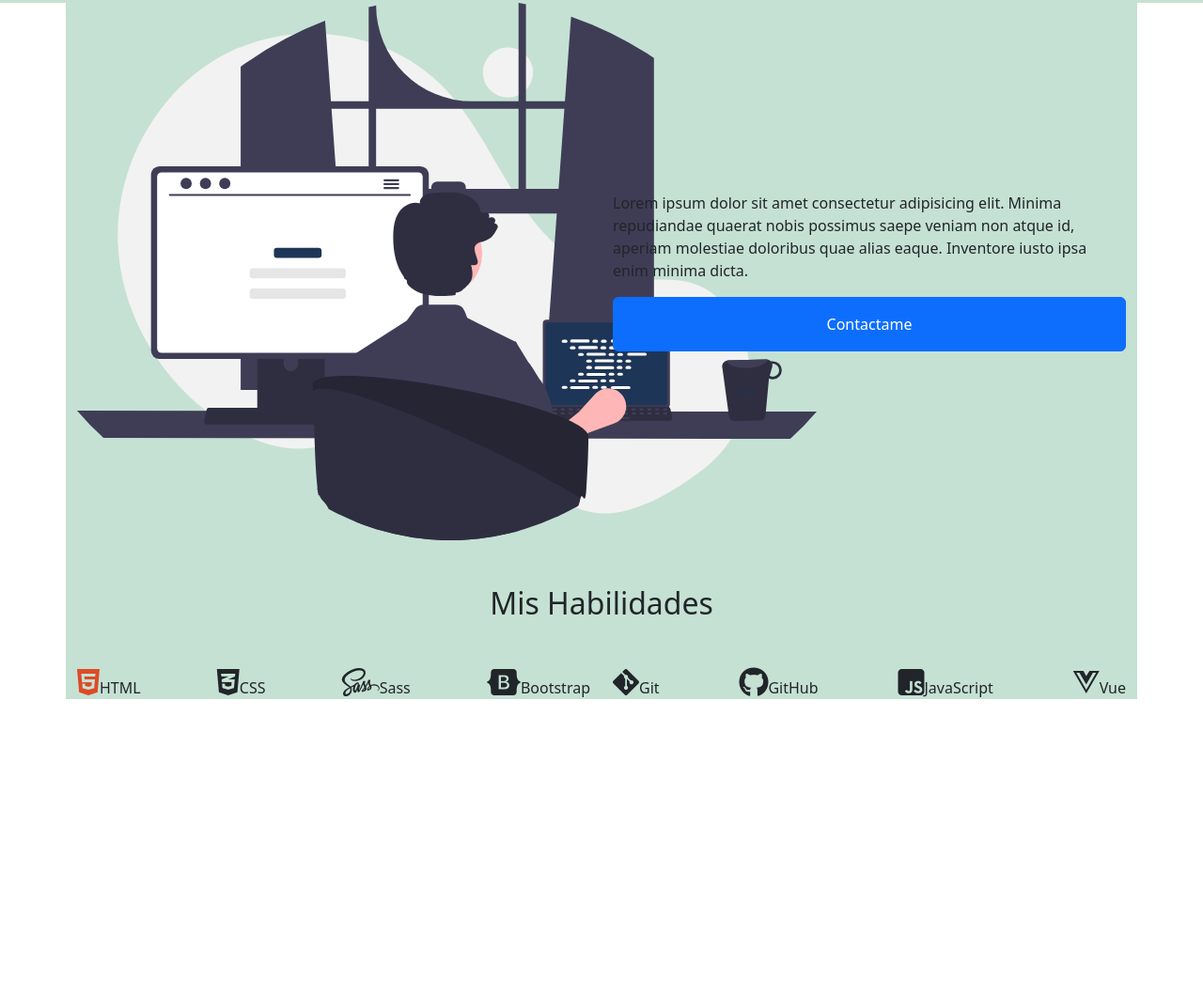
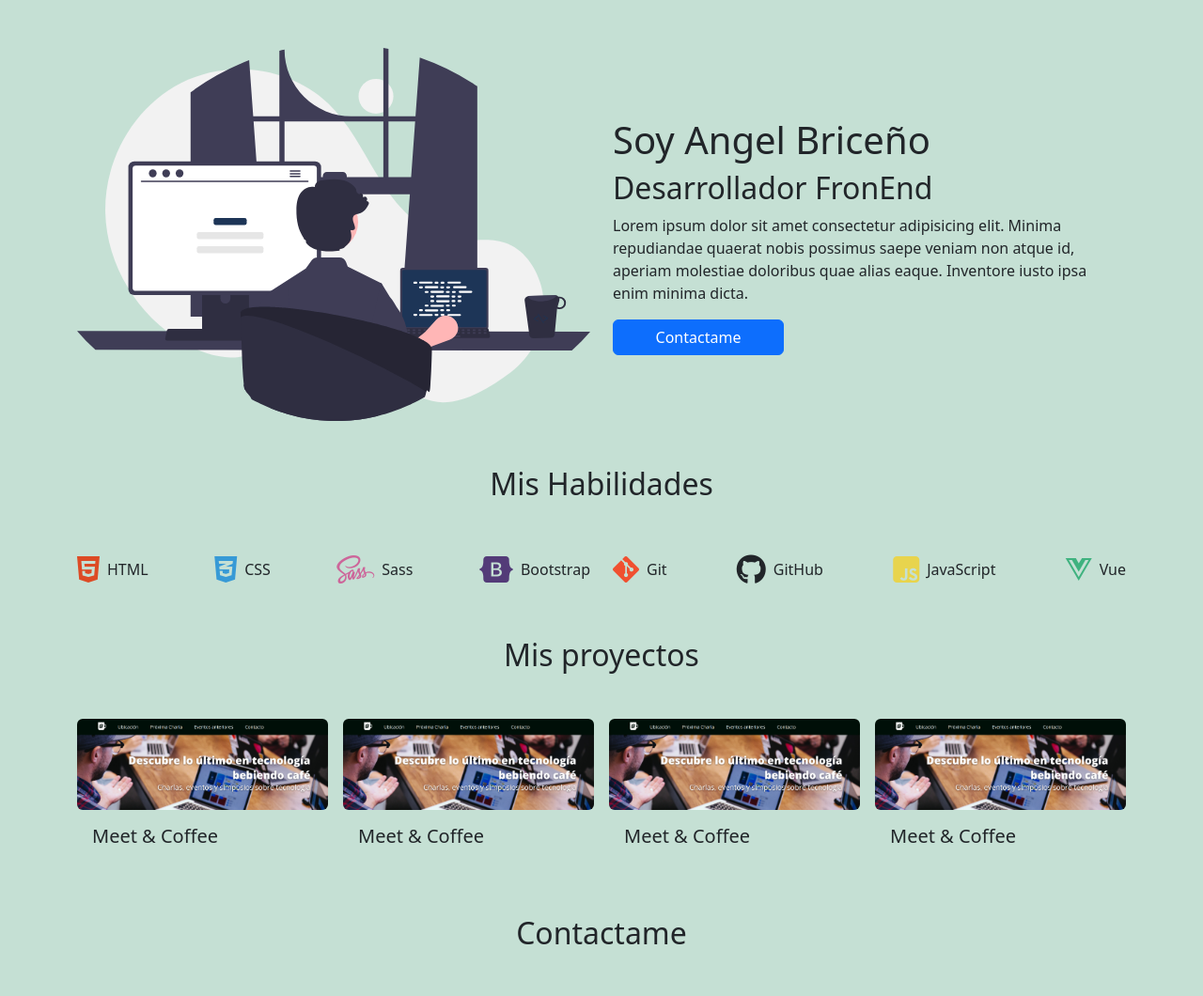
Before and after one commit to angsis/Portafolio, a website with bundled scripts: page index.html in a window 1280 px wide. Shown: the part 71-1131 px from the top of the page at 94% size. Before the commit the page ends 815 px from the top, so only its background shows below. Built offline with nearby package versions, Linux system fonts and the light colour scheme.

Commit message:
Empezando Contactame

```diff
--- /dev/null
+++ b/assets/js/script.js
@@ -0,0 +1 @@
+import "../../node_modules/bootstrap/dist/js/bootstrap.bundle.min.js";
--- a/assets/sass/abstracts/_variable.scss
+++ b/assets/sass/abstracts/_variable.scss
@@ -1,2 +1,7 @@
 $icon_html: #DD4B25;
 $icon_css: #379AD6;
+$icon_sass: #CD669A;
+$icon_bootstrap: #533B78;
+$icon_git: #F05030;
+$icon_js: #E8D44D;
+$icon_vue: #3FB27F;
--- a/assets/sass/main.scss
+++ b/assets/sass/main.scss
@@ -1,3 +1,3 @@
 @import "./abstracts/variable";
+@import "./pages/home";
 @import "./vendors/bootstrap";
-@import "./pages/home";
--- a/assets/sass/pages/_home.scss
+++ b/assets/sass/pages/_home.scss
@@ -1,3 +1,27 @@
 #icon__html {
     color: $icon_html;
 }
+
+#icon__css {
+    color: $icon_css;
+}
+
+#icon__sass {
+    color: $icon_sass;
+}
+
+#icon__bootstrap {
+    color: $icon_bootstrap;
+}
+
+#icon__git {
+    color: $icon_git;
+}
+
+#icon__js {
+    color: $icon_js;
+}
+
+#icon__vuejs {
+    color: $icon_vue;
+}
--- a/index.html
+++ b/index.html
@@ -11,11 +11,13 @@
     <title>Mi Primer Portafolio</title>
 </head>
 
-<body>
-    <nav class="navbar navbar-expand-sm bg-success bg-opacity-25">
+<body class="bg-success bg-opacity-25">
+
+    <!-- Navbar -->
+    <nav class="navbar navbar-expand-sm">
         <div class="container">
             <a class="navbar-brand" href="#">
-                <span class="fw-bold fst-italic fs-2">PeterParker</span>
+                <span class="fw-bold fst-italic fs-2">AngelBriceño</span>
             </a>
             <button class="navbar-toggler" type="button" data-bs-toggle="collapse" data-bs-target="#navbarNavAltMarkup"
                 aria-controls="navbarNavAltMarkup" aria-expanded="false" aria-label="Toggle navigation">
@@ -31,44 +33,95 @@
             </div>
         </div>
     </nav>
+    <!-- Termina Navbar -->
 
-    <div class="container bg-success bg-opacity-25">
-        <header class="d-flex align-items-center">
-            <div class="row">
-                <div class="col-6 text-center">
-                    <img src="./assets/img/developer.svg" alt="">
-                </div>
-                <div class="col-6 d-flex flex-column justify-content-center">
-                    <p>Lorem ipsum dolor sit amet consectetur adipisicing elit. Minima repudiandae quaerat nobis possimus saepe veniam non atque id, aperiam molestiae doloribus quae alias eaque. Inventore iusto ipsa enim minima dicta.</p>
-                    <button class="btn btn-primary p-3">
+    <!-- header -->
+    <header class="container mt-5">
+        <div class="row d-flex align-items-center">
+            <img src="./assets/img/developer.svg" alt="" class="col-12 col-md-6 image-fluid">
+            <div class="col-12 col-md-6 d-flex flex-column justify-content-center mt-5 mt-md-1">
+                <h1>Soy Angel Briceño</h1>
+                <h2>Desarrollador FronEnd</h2>
+                <p>
+                    Lorem ipsum dolor sit amet consectetur adipisicing elit. Minima repudiandae quaerat nobis possimus
+                    saepe veniam non atque id, aperiam molestiae doloribus quae alias eaque. Inventore iusto ipsa enim
+                    minima dicta.
+                </p>
+                <button type="button" class="btn btn-primary col-4">
                     Contactame
                 </button>
             </div>
-
         </div>
     </header>
-        <section>
+    <!-- Termina el Header -->
+
+    <!-- Sección Mis Habilidades -->
+    <section class="container">
         <h2 class="text-center my-5">Mis Habilidades</h2>
         <div class="row justify-content-between">
-                <div class="col d-flex justify-content-between">
-                    <span class=""><i class="fa-brands fa-html5 fa-2x" id="icon__html"></i>HTML</span>
-                    <span class=""><i class="fa-brands fa-css3-alt fa-2x" id="icon__css" ></i>CSS</span>
-                    <span class=""><i class="fa-brands fa-sass fa-2x" id="icon__sass"></i>Sass</span>
-                    <span class=""><i class="fa-brands fa-bootstrap fa-2x" id="icon__bootstrap"></i>Bootstrap<span>
+            <div class="col d-flex flex-column flex-md-row justify-content-between">
+                <span class="py-2 py-md-2 d-flex align-items-center"><i class="fa-brands fa-html5 fa-2x me-2" id="icon__html"></i>HTML</span>
+                <span class="py-2 py-md-2 d-flex align-items-center"><i class="fa-brands fa-css3-alt fa-2x me-2" id="icon__css"></i>CSS</span>
+                <span class="py-2 py-md-2 d-flex align-items-center"><i class="fa-brands fa-sass fa-2x me-2" id="icon__sass"></i>Sass</span>
+                <span class="py-2 py-md-2 d-flex align-items-center"><i class="fa-brands fa-bootstrap fa-2x me-2"
+                        id="icon__bootstrap"></i> Bootstrap<span>
             </div>
-                <div class="col d-flex justify-content-between">
-                    <span class=""><i class="fa-brands fa-git-alt fa-2x"></i>Git</span>
-                    <span class=""><i class="fa-brands fa-github fa-2x"></i>GitHub</span>
-                    <span class=""><i class="fa-brands fa-square-js fa-2x"></i>JavaScript</span>
-                    <span class=""><i class="fa-brands fa-vuejs fa-2x"></i>Vue</span>
+            <div class="col d-flex flex-column flex-md-row justify-content-between">
+                <span class="py-2 py-md-2 d-flex align-items-center"><i class="fa-brands fa-git-alt fa-2x me-2" id="icon__git"></i>Git</span>
+                <span class="py-2 py-md-2 d-flex align-items-center"><i class="fa-brands fa-github fa-2x me-2" id="icon__github"></i>GitHub</span>
+                <span class="py-2 py-md-2 d-flex align-items-center"><i class="fa-brands fa-square-js fa-2x me-2" id="icon__js"></i>JavaScript</span>
+                <span class="py-2 py-md-2 d-flex align-items-center"><i class="fa-brands fa-vuejs fa-2x me-2" id="icon__vuejs"></i>Vue</span>
             </div>
         </div>
     </section>
+    <!-- Termina Sección Mis Habilidades -->
+
+    <!-- Sección Mis Proyectos -->
+    <section class="container">
+        <h2 class="text-center my-5">Mis proyectos</h2>
+        <div class="row row-cols-2 row-cols-md-4 g-3">
+            <div class="card col border-0 bg-transparent ">
+                <img src="./assets/img/meetcoffee.png" alt="" class="card-image-top image-fluid rounded">
+                <div class="card-body">
+                    <h5 class="card-title">Meet & Coffee</h5>
                 </div>
+            </div>
+            <div class="card col border-0 bg-transparent ">
+                <img src="./assets/img/meetcoffee.png" alt="" class="card-image-top image-fluid rounded">
+                <div class="card-body">
+                    <h5 class="card-title">Meet & Coffee</h5>
+                </div>
+            </div>
+            <div class="card col border-0 bg-transparent ">
+                <img src="./assets/img/meetcoffee.png" alt="" class="card-image-top image-fluid rounded">
+                <div class="card-body">
+                    <h5 class="card-title">Meet & Coffee</h5>
+                </div>
+            </div>
+            <div class="card col border-0 bg-transparent ">
+                <img src="./assets/img/meetcoffee.png" alt="" class="card-image-top image-fluid rounded">
+                <div class="card-body">
+                    <h5 class="card-title">Meet & Coffee</h5>
+                </div>
+            </div>
+        </div>
+    </section>
+    <!-- Termina sección mis proyectos -->
 
-    <script src="https://cdn.jsdelivr.net/npm/bootstrap@5.2.2/dist/js/bootstrap.bundle.min.js"
-        integrity="sha384-OERcA2EqjJCMA+/3y+gxIOqMEjwtxJY7qPCqsdltbNJuaOe923+mo//f6V8Qbsw3"
-        crossorigin="anonymous"></script>
+    <!-- Sección Contactame -->
+    <section class="container">
+        <h2 class="text-center my-5">Contactame</h2>
+        <div class="row">
+            <form action="" class="col-12 col-md-6">
+
+            </form>
+            <div class="col-12 col-md-6">
+
+            </div>
+        </div>
+    </section>
+
+    <script type="module" src="./assets/js/script.js"></script>
 </body>
 
 </html>
```
Also changed, not shown: assets/css/main.css, 1 other file. Lines whose indentation alone changed are shown as unchanged.
